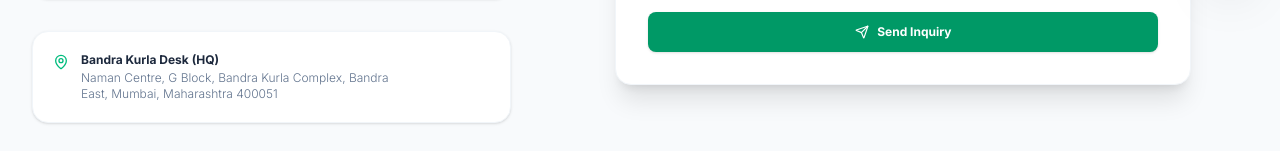
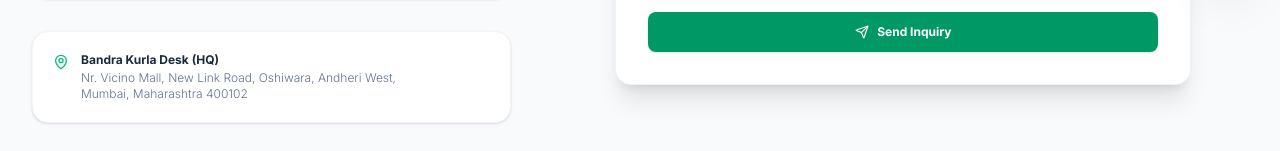
Before and after one commit to redezign/poweraddaV2gemini, a Next.js app: page /contact in a window 1280 px wide. Shown: the part 801-952 px from the top of the page. Built offline with nearby package versions, Linux system fonts and the light colour scheme; no server answers.

Commit message:
Update page.tsx

```diff
--- a/app/contact/page.tsx
+++ b/app/contact/page.tsx
@@ -142,7 +142,7 @@
               <div>
                 <span className="block font-bold text-slate-800">Bandra Kurla Desk (HQ)</span>
                 <span className="block text-slate-500 font-light mt-0.5 max-w-xs">
-                  Naman Centre, G Block, Bandra Kurla Complex, Bandra East, Mumbai, Maharashtra 400051
+                  Nr. Vicino Mall, New Link Road, Oshiwara, Andheri West, Mumbai, Maharashtra 400102
                 </span>
               </div>
             </div>
```
